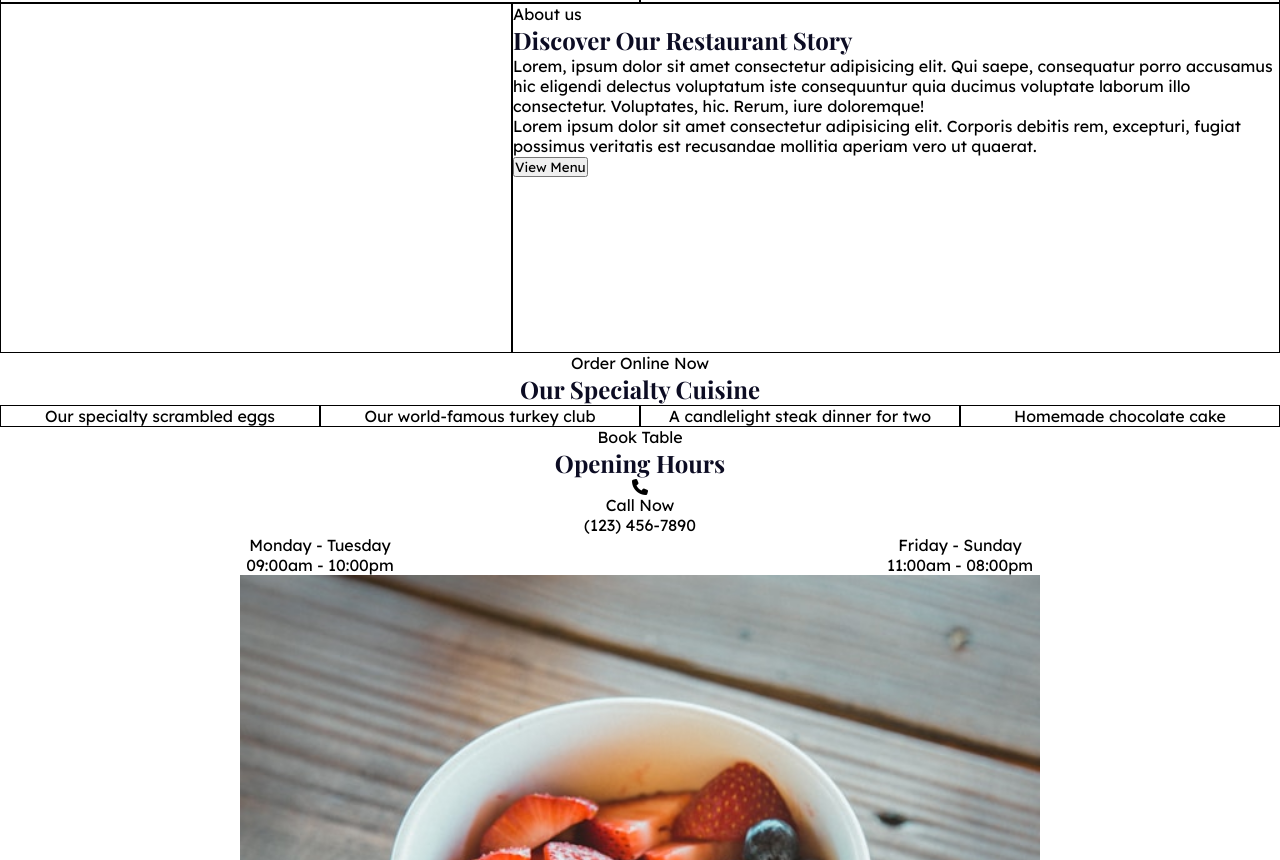
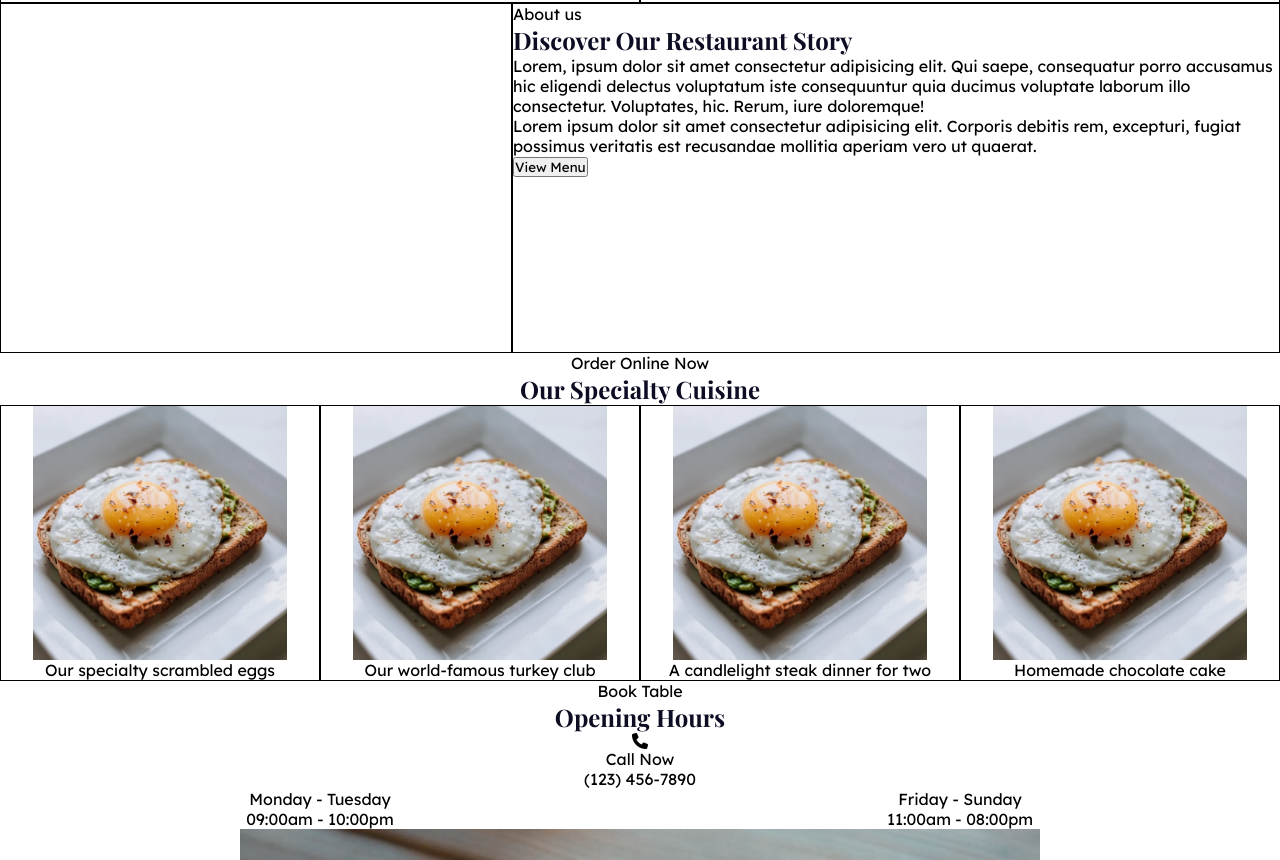
Before and after one commit to kyaaron/restaurant-website, a plain HTML site: page index.html in a window 1280 px wide. Shown: the part 417-1277 px from the top of the page. Drawn offline with nearby package versions, Linux system fonts and the light colour scheme; the site is published under a folder, as on GitHub Pages, so addresses that start at the root find nothing; a web font is replaced by a local one.

Commit message:
Fix image source paths in index.html

```diff
--- a/index.html
+++ b/index.html
@@ -72,19 +72,19 @@
         <h2>Our Specialty Cuisine</h2>
         <div class="specialty-image-container">
             <figure>
-                <img class="specialty-img" src="/assets/avocado-toast.webp" alt="" />
+                <img class="specialty-img" src="assets/avocado-toast.webp" alt="" />
                 <figcaption>Our specialty scrambled eggs</figcaption>
             </figure>
             <figure>
-                <img class="specialty-img" src="/assets/avocado-toast.webp" alt="" />
+                <img class="specialty-img" src="assets/avocado-toast.webp" alt="" />
                 <figcaption>Our world-famous turkey club</figcaption>
             </figure>
             <figure>
-                <img class="specialty-img" src="/assets/avocado-toast.webp" alt="" />
+                <img class="specialty-img" src="assets/avocado-toast.webp" alt="" />
                 <figcaption>A candlelight steak dinner for two</figcaption>
             </figure>
             <figure>
-                <img class="specialty-img" src="/assets/avocado-toast.webp" alt="" />
+                <img class="specialty-img" src="assets/avocado-toast.webp" alt="" />
                 <figcaption>Homemade chocolate cake</figcaption>
             </figure>
         </div>
```
